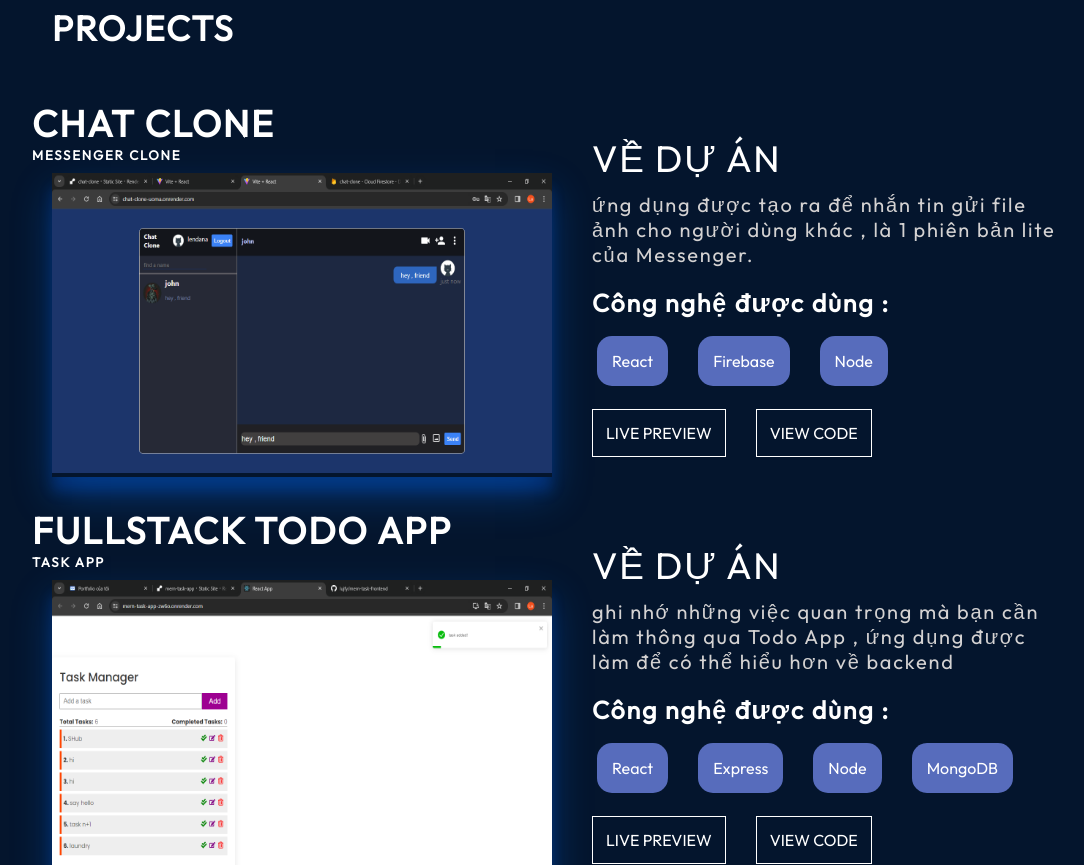
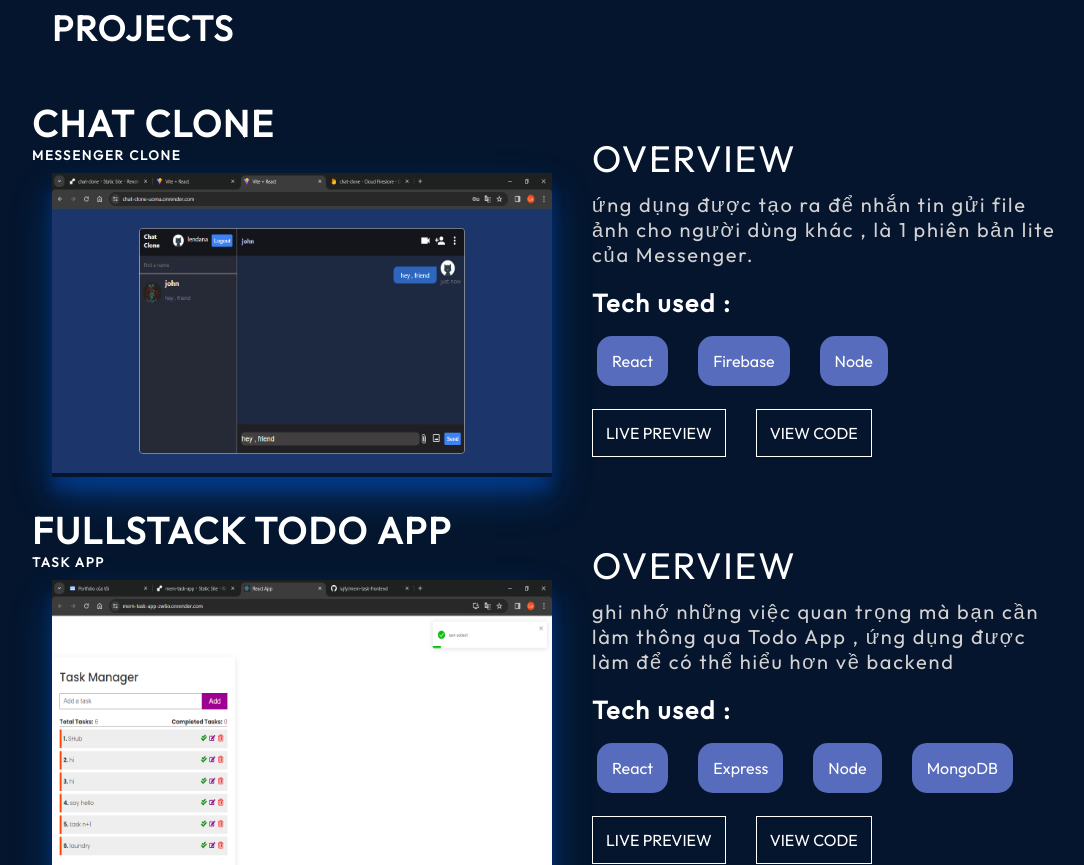
Before and after one commit to lujfy/PORTFOLIO, a React (Vite) app: page / in a window 1280 px wide. Shown: the part 1840-2705 px from the top of the page, without its empty margins (96-1180 px from the left). Built offline with nearby package versions, Linux system fonts and the light colour scheme.

Commit message:
Update ProjectCard.jsx

```diff
--- a/src/components/Projects/ProjectCard/ProjectCard.jsx
+++ b/src/components/Projects/ProjectCard/ProjectCard.jsx
@@ -20,12 +20,12 @@ const ProjectCard = ({project}) => {
 
                 <div className={styles.right}>
                   <div className={styles.summary}>
-                    <h4>Về dự án</h4>
+                    <h4>Overview</h4>
                     <p>{project.description}</p>
                   </div>
 
                   <div className={styles.tech}>
-                    <h4>Công nghệ được dùng :</h4>
+                    <h4>Tech used :</h4>
                     <ul>
                       {
                         project.skills.map((skill , id) => {
```
